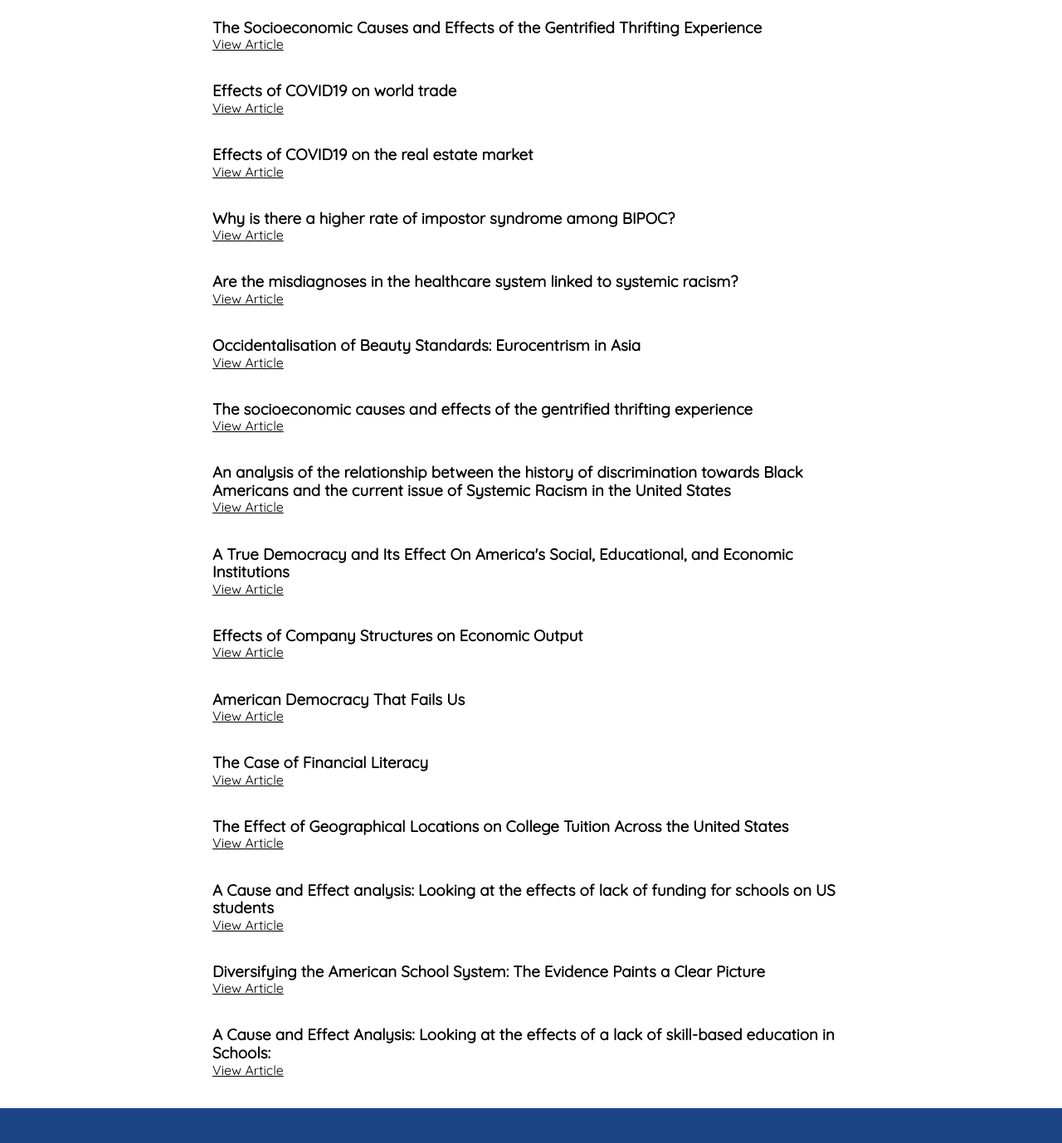
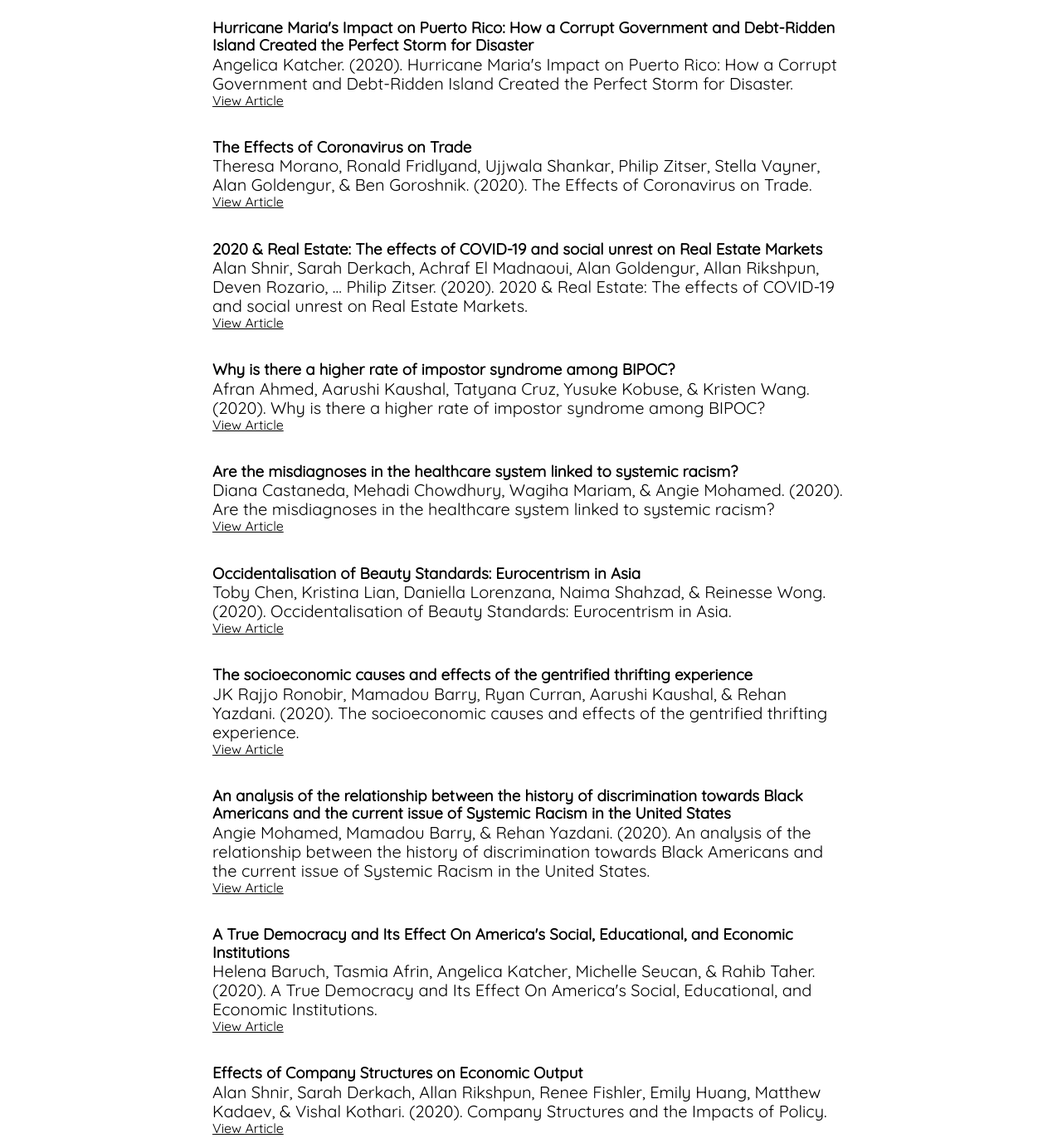
Before and after one commit to MahmoudHab/ISL, a plain HTML site: page Research.html in a window 1280 px wide. Shown: the part 150-1528 px from the top of the page at 83% size. Drawn offline with nearby package versions, Linux system fonts and the light colour scheme.

Commit message:
Update Research.html

```diff
--- a/Research.html
+++ b/Research.html
@@ -58,82 +58,98 @@
   <br>
   <h1>All Research</h1>
   <br>
-    <h3>The Socioeconomic Causes and Effects of the Gentrified Thrifting Experience</h3>
+    <h3>Hurricane Maria's Impact on Puerto Rico: How a Corrupt Government and Debt-Ridden Island Created the Perfect Storm for Disaster</h3>
+    <p>Angelica Katcher. (2020). Hurricane Maria's Impact on Puerto Rico: How a Corrupt Government and Debt-Ridden Island Created the Perfect Storm for Disaster.</p>
 <a href="https://doi.org/10.5281/zenodo.3981575" style="color:black">View Article</a>
      <br>
      <br>
      <br>
-    <h3>Effects of COVID19 on world trade</h3>
+    <h3>The Effects of Coronavirus on Trade</h3>
+    <p>Theresa Morano, Ronald Fridlyand, Ujjwala Shankar, Philip Zitser, Stella Vayner, Alan Goldengur, & Ben Goroshnik. (2020). The Effects of Coronavirus on Trade. </p>
   <a href="https://doi.org/10.5281/zenodo.4325494" style="color:black">View Article</a>
      <br>
      <br>
      <br>
-    <h3>Effects of COVID19 on the real estate market</h3>
+    <h3>2020 & Real Estate: The effects of COVID-19 and social unrest on Real Estate Markets</h3>
+    <p>Alan Shnir, Sarah Derkach, Achraf El Madnaoui, Alan Goldengur, Allan Rikshpun, Deven Rozario, … Philip Zitser. (2020). 2020 & Real Estate: The effects of COVID-19 and social unrest on Real Estate Markets.</p>
     <a href="https://doi.org/10.5281/zenodo.4285635" style="color:black">View Article</a>
     <br>
     <br>
     <br>
     <h3>Why is there a higher rate of impostor syndrome among BIPOC?</h3>
+    <p>Afran Ahmed, Aarushi Kaushal, Tatyana Cruz, Yusuke Kobuse, & Kristen Wang. (2020). Why is there a higher rate of impostor syndrome among BIPOC?</p>
    <a href="https://doi.org/10.5281/zenodo.4310476" style="color:black">View Article</a>
     <br>
     <br>
     <br>
     <h3>Are the misdiagnoses in the healthcare system linked to systemic racism?</h3>
+    <p>Diana Castaneda, Mehadi Chowdhury, Wagiha Mariam, & Angie Mohamed. (2020). Are the misdiagnoses in the healthcare system linked to systemic racism?</p>
    <a href="https://doi.org/10.5281/zenodo.4320157" style="color:black">View Article</a>
     <br>
     <br>
     <br>
     <h3>Occidentalisation of Beauty Standards: Eurocentrism in Asia</h3>
+    <p>Toby Chen, Kristina Lian, Daniella Lorenzana, Naima Shahzad, & Reinesse Wong. (2020). Occidentalisation of Beauty Standards: Eurocentrism in Asia.</p>
   <a href="https://doi.org/10.5281/zenodo.4325855" style="color:black">View Article</a>
      <br>
      <br>
      <br>
     <h3>The socioeconomic causes and effects of the gentrified thrifting experience</h3>
+    <p>JK Rajjo Ronobir, Mamadou Barry, Ryan Curran, Aarushi Kaushal, & Rehan Yazdani. (2020). The socioeconomic causes and effects of the gentrified thrifting experience.</p>
     <a href="https://doi.org/10.5281/zenodo.3983107" style="color:black">View Article</a>
     <br>
     <br>
     <br>
     <h3>An analysis of the relationship between the history of discrimination towards Black Americans and the current issue of Systemic Racism in the United States</h3>
+    <p>Angie Mohamed, Mamadou Barry, & Rehan Yazdani. (2020). An analysis of the relationship between the history of discrimination towards Black Americans and the current issue of Systemic Racism in the United States.</p>
     <a href="https://doi.org/10.5281/zenodo.3983054" style="color:black">View Article</a>
     <br>
     <br>
     <br>
     <h3>A True Democracy and Its Effect On America's Social, Educational, and Economic Institutions</h3>
+    <p>Helena Baruch, Tasmia Afrin, Angelica Katcher, Michelle Seucan, & Rahib Taher. (2020). A True Democracy and Its Effect On America's Social, Educational, and Economic Institutions.</p>
     <a href="https://doi.org/10.5281/zenodo.3983020" style="color:black">View Article</a>
     <br>
     <br>
     <br>
     <h3>Effects of Company Structures on Economic Output</h3>
+    <p>Alan Shnir, Sarah Derkach, Allan Rikshpun, Renee Fishler, Emily Huang, Matthew Kadaev, & Vishal Kothari. (2020). Company Structures and the Impacts of Policy.</p>
     <a href="https://doi.org/10.5281/zenodo.4310380" style="color:black">View Article</a>
     <br>
     <br>
     <br>
     <h3>American Democracy That Fails Us</h3>
+    <p>Ray Nobuhara, Shreya Pandit, & Ria Anandjee. (2020). American Democracy That Fails Us.</p>
     <a href="https://doi.org/10.5281/zenodo.3983253" style="color:black">View Article</a>
     <br>
     <br>
     <br>
     <h3>The Case of Financial Literacy</h3>
+    <p>Angye Bardales, Achraf El Madnaoui, Deven Rozario, Jen Khosid, Maddox Garetti, Yaxi Shi, & Shen Shen Lau. (2020). The Case for Financial Literacy.</p>
     <a href="https://doi.org/10.5281/zenodo.4317360" style="color:black">View Article</a>
     <br>
     <br>
     <br>
     <h3>The Effect of Geographical Locations on College Tuition Across the United States</h3>
+    <p>Tasmia Afria, Radiah Jamil, Anthony Mathai, Sudiptha Paul, Isabella Pensabene, & Chyonika Roy. (2020). The Effect of Geographical Locations on College Tuition Across the United States.</p>
     <a href="https://doi.org/10.5281/zenodo.4308921" style="color:black">View Article</a>
     <br>
     <br>
     <br>
     <h3>A Cause and Effect analysis: Looking at the effects of lack of funding for schools on US students</h3>
+    <p>Archit Aryaman, Shaira Jafar, Angie Mohamed, JK Rajjo Ronobir, Mamadou Barry, Ryan Curran, … Rehan Yazdani. (2020). A Cause and Effect analysis: Looking at the effects of lack of funding for schools on US students.</p>
     <a href="https://doi.org/10.5281/zenodo.3983079" style="color:black">View Article</a>
     <br>
     <br>
     <br>
     <h3>Diversifying the American School System: The Evidence Paints a Clear Picture</h3>
+    <p>Ray Nobuhara, Helena Baruch, Angelica Katcher, Rahib Taher, & Michelle Seucan. (2020). Diversifying the American School System: The Evidence Paints a Clear Picture.</p>
     <a href="https://doi.org/10.5281/zenodo.3983065" style="color:black">View Article</a>
     <br>
     <br>
     <br>
     <h3>A Cause and Effect Analysis: Looking at the effects of a lack of skill-based education in Schools:</h3>
+    <p>Alvi Kamal, Jessica Lin, Kathy Wang, Eva Zheng, Mamadou Barry, Ryan Curran, … Mahmoud H Abdellatif. (2020). A Cause and Effect Analysis: Looking at the effects of a lack of skill-based education in Schools.</p>
     <a href="https://doi.org/10.5281/zenodo.3981560" style="color:black">View Article</a>
     <br>
     <br>
```
